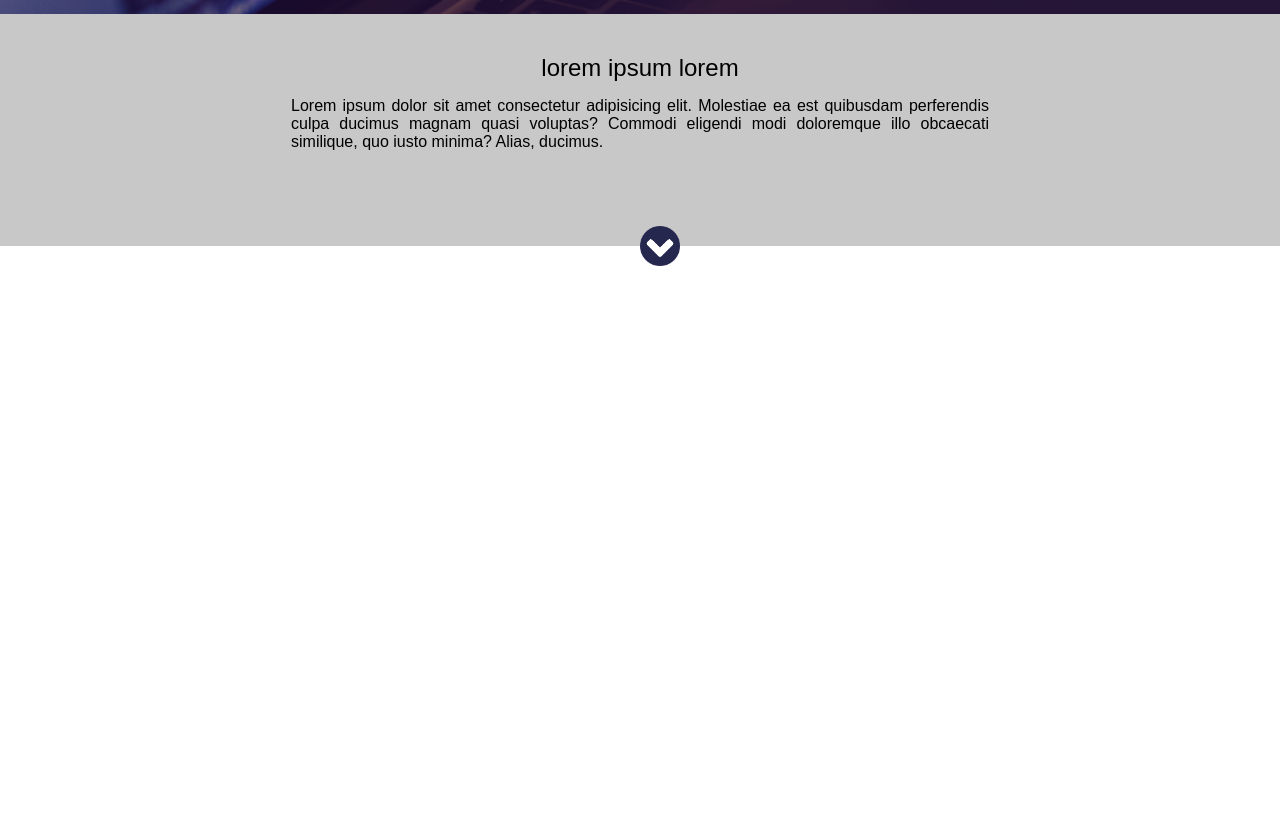
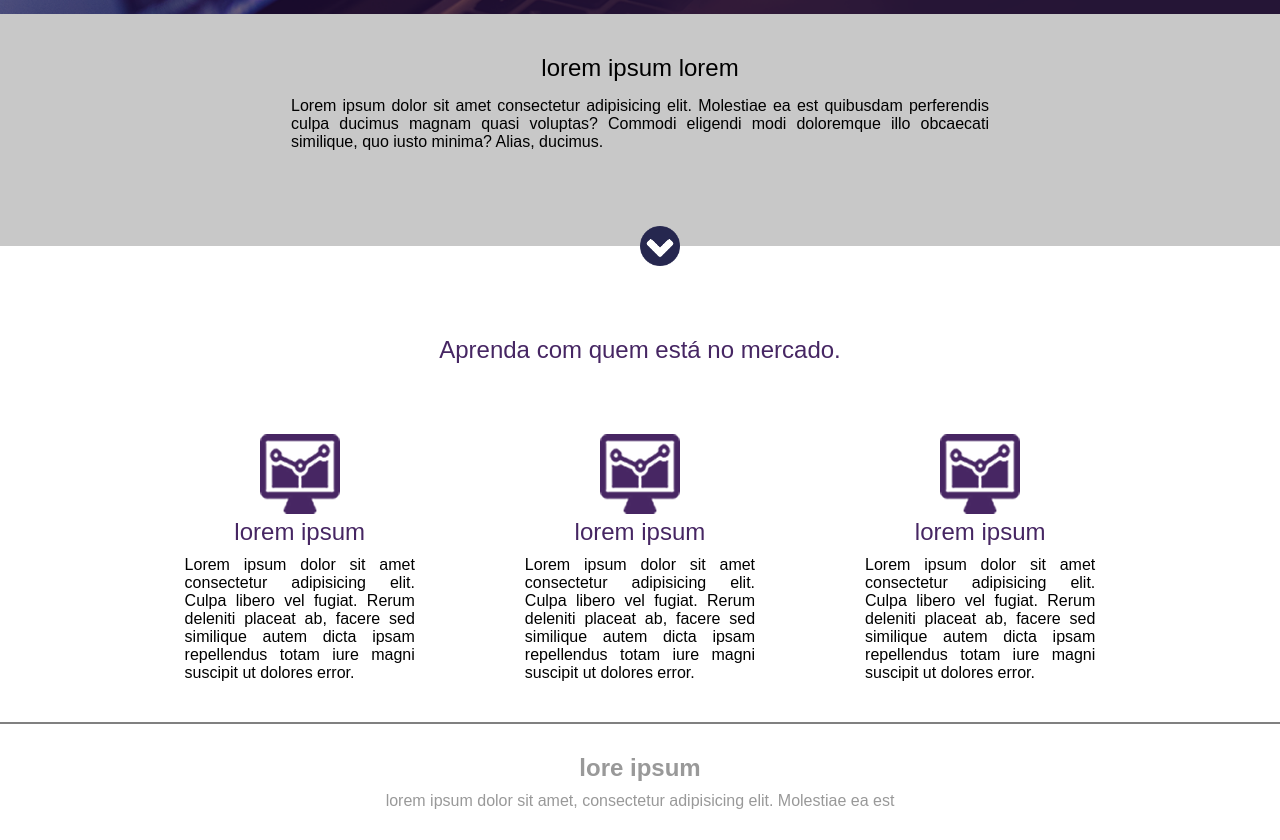
Before and after one commit to FranciscoVitorNunes/LandingPageResposiva, a plain HTML site: page index.html in a window 1280 px wide. Shown: the part 576-1416 px from the top of the page. Before the commit the page ends 842 px from the top, so only its background shows below. Drawn offline with Linux system fonts and the light colour scheme.

Commit message:
seção de cards e rodapé.

```diff
--- a/index.html
+++ b/index.html
@@ -64,6 +64,42 @@
         </div>
     </div>
 
+    <div class="section-2">
+        <div class="center">
+        <h2>Aprenda com quem está no mercado.</h2>
+        <div class="container-section">
+            <div class="container-single">
+                <div><img src="src/icon.png" alt=""></div>
+                <div class="text-container-single">
+                    <h2>lorem ipsum</h2>
+                    <p>Lorem ipsum dolor sit amet consectetur adipisicing elit. Culpa libero vel fugiat. Rerum deleniti placeat ab, facere sed similique autem dicta ipsam repellendus totam iure magni suscipit ut dolores error.</p>
+                </div>
+            </div>
+            <div class="container-single">
+                <div><img src="src/icon.png" alt=""></div>
+                <div class="text-container-single">
+                    <h2>lorem ipsum</h2>
+                    <p>Lorem ipsum dolor sit amet consectetur adipisicing elit. Culpa libero vel fugiat. Rerum deleniti placeat ab, facere sed similique autem dicta ipsam repellendus totam iure magni suscipit ut dolores error.</p>
+                </div>
+            </div>
+            <div class="container-single">
+                <div><img src="src/icon.png" alt=""></div>
+                <div class="text-container-single">
+                    <h2>lorem ipsum</h2>
+                    <p>Lorem ipsum dolor sit amet consectetur adipisicing elit. Culpa libero vel fugiat. Rerum deleniti placeat ab, facere sed similique autem dicta ipsam repellendus totam iure magni suscipit ut dolores error.</p>
+                </div>
+            </div>
+        </div>
+        </div>
+    </div>
+
+    <footer class="footer">
+        <div class="center">
+            <h2>lore ipsum</h2>
+            <p>lorem ipsum dolor sit amet, consectetur adipisicing elit. Molestiae ea est </p>
+        </div>
+    </footer>
+
 </body>
 <scripts src="./script/script.js"></scripts>
 </html>
--- a/styles/style.css
+++ b/styles/style.css
@@ -10,8 +10,10 @@ body, html{
 .center{
     width: 1200px;
     margin: 0 auto;
+    padding: 0 7% ;
 }
 .header{
+    min-width: 1200px;
     width: 100%;
     height: 90px;
     background-color: blue;
@@ -94,7 +96,7 @@ body, html{
 .container-list ul li{
     color: white;
     margin-top: 18px;
-    font-size: 2em;
+    font-size: 1.2em;
 }
 
 .container-2{
@@ -121,3 +123,38 @@ body, html{
     background-image: url('../src/arrow.png');
     background-size: 100% 100%;
 }
+
+.section-2{
+    padding: 90px 0;
+
+}
+.section-2 h2{
+    text-align: center;
+    color: #462663;
+    font-weight: normal;
+}
+.container-section{
+    margin-top: 40px;
+    text-align: center;
+}
+
+.container-single{
+    float: left;
+    width: 33.33%;
+    padding: 30px;
+}
+.container-single p{
+    padding: 10px 25px;
+    text-align: justify;
+}
+
+footer{
+    clear: both;
+    padding: 30px 0;
+    border-top: 2px solid gray;
+    text-align: center;
+    color: #999999;
+}
+footer h2{
+    margin-bottom: 10px;
+}
```
